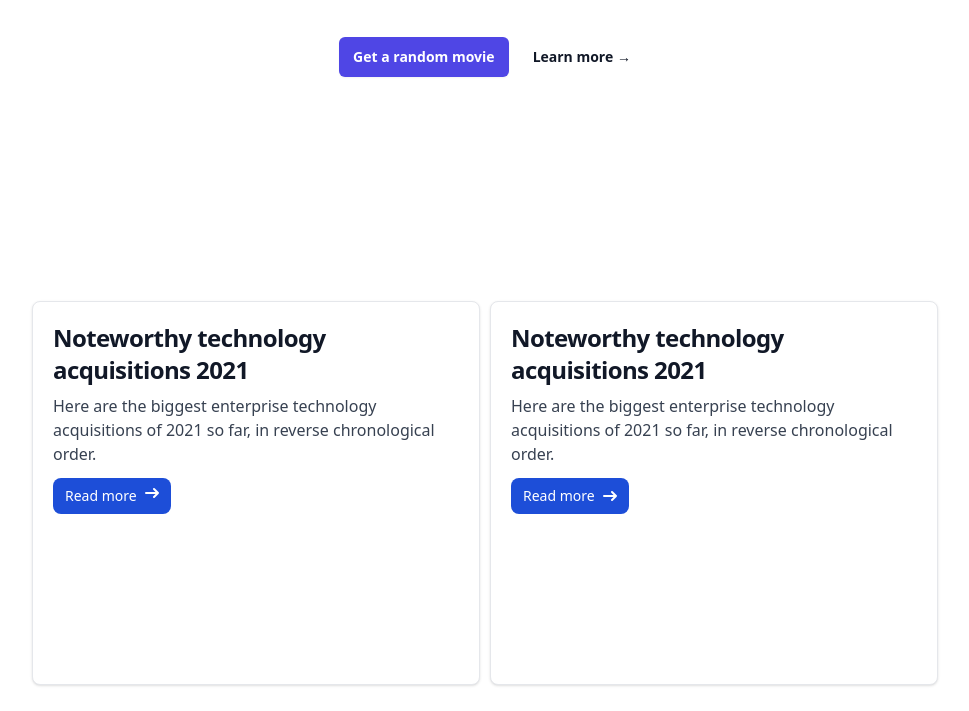
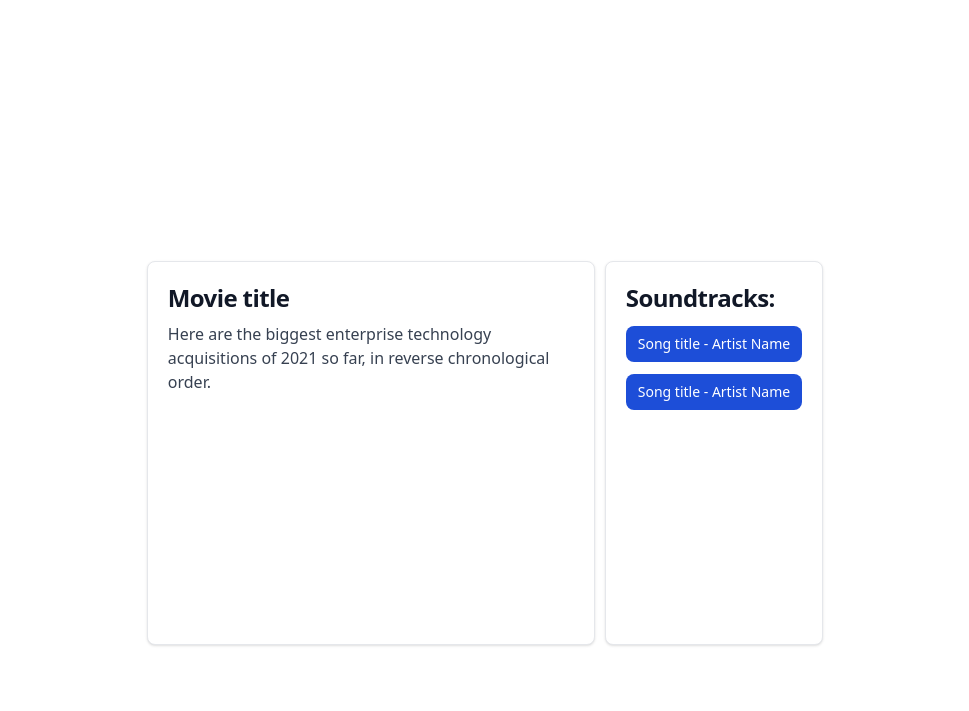
Before and after one commit to tavargas9/movie-soundtrack-id, a plain HTML site: page index.html in a window 1280 px wide. Shown: the part 801-1512 px from the top of the page, without its empty margins (155-1124 px from the left). Drawn offline with nearby package versions, Linux system fonts and the light colour scheme.

Commit message:
edit html results section

```diff
--- a/assets/script.js
+++ b/assets/script.js
@@ -53,8 +53,11 @@ function getSoundtrack(info) {
     });
 };
 
+
+
 function showSoundtracks(tracks) {
-    //write function for displaying soundtrack info on website.
+    //function for displaying soundtrack info on website.
+
 };
 
 function handleSearch (event) {
--- a/index.html
+++ b/index.html
@@ -126,8 +126,10 @@
             <h1 class="text-4xl font-bold tracking-tight text-indigo-600 sm:text-6xl">Find the soundtrack to your favorite films.</h1>
             <p class="mt-6 text-lg leading-8 text-gray-600">Use the search bar in the header above to search by movie or by song and see the corresponding soundtrack or film.</p>
             <div class="mt-10 flex items-center justify-center gap-x-6">
+           <!-- "Get a random movie" button and "learn more" button
             <a href="#" class="rounded-md bg-indigo-600 px-3.5 py-2.5 text-sm font-semibold text-white shadow-sm hover:bg-indigo-500 focus-visible:outline focus-visible:outline-2 focus-visible:outline-offset-2 focus-visible:outline-indigo-600">Get a random movie</a>
             <a href="#" class="text-sm font-semibold leading-6 text-gray-900">Learn more <span aria-hidden="true">→</span></a>
+          -->
             </div>
         </div>
         </div>
@@ -142,16 +144,9 @@
     <div class="max-w-md h-96 bg-white border border-gray-200 rounded-lg shadow dark:bg-gray-800 dark:border-gray-700" style="margin-right: 10px;">
 
         <div class="p-5">
-            <a href="#">
-                <h5 class="mb-2 text-2xl font-bold tracking-tight text-gray-900 dark:text-white">Noteworthy technology acquisitions 2021</h5>
-            </a>
+
+            <h5 class="mb-2 text-2xl font-bold tracking-tight text-gray-900 dark:text-white">Movie title</h5>
             <p class="mb-3 font-normal text-gray-700 dark:text-gray-400">Here are the biggest enterprise technology acquisitions of 2021 so far, in reverse chronological order.</p>
-            <a href="#" class="inline-flex items-column px-3 py-2 text-sm font-medium text-center text-white bg-blue-700 rounded-lg hover:bg-blue-800 focus:ring-4 focus:outline-none focus:ring-blue-300 dark:bg-blue-600 dark:hover:bg-blue-700 dark:focus:ring-blue-800">
-                Read more
-                 <svg class="w-3.5 h-3.5 ml-2" aria-hidden="true" xmlns="http://www.w3.org/2000/svg" fill="none" viewBox="0 0 14 10">
-                    <path stroke="currentColor" stroke-linecap="round" stroke-linejoin="round" stroke-width="2" d="M1 5h12m0 0L9 1m4 4L9 9"/>
-                </svg>
-            </a>
         </div>
     </div>
 
@@ -159,19 +154,21 @@
     <div class="max-w-md h-96 bg-white border border-gray-200 rounded-lg shadow dark:bg-gray-800 dark:border-gray-700">
 
         <div class="p-5">
-            <a href="#">
-                <h5 class="mb-2 text-2xl font-bold tracking-tight text-gray-900 dark:text-white">Noteworthy technology acquisitions 2021</h5>
-            </a>
-            <p class="mb-3 font-normal text-gray-700 dark:text-gray-400">Here are the biggest enterprise technology acquisitions of 2021 so far, in reverse chronological order.</p>
-            <a href="#" class="inline-flex items-center px-3 py-2 text-sm font-medium text-center text-white bg-blue-700 rounded-lg hover:bg-blue-800 focus:ring-4 focus:outline-none focus:ring-blue-300 dark:bg-blue-600 dark:hover:bg-blue-700 dark:focus:ring-blue-800">
-                Read more
-                 <svg class="w-3.5 h-3.5 ml-2" aria-hidden="true" xmlns="http://www.w3.org/2000/svg" fill="none" viewBox="0 0 14 10">
-                    <path stroke="currentColor" stroke-linecap="round" stroke-linejoin="round" stroke-width="2" d="M1 5h12m0 0L9 1m4 4L9 9"/>
-                </svg>
-            </a>
+
+            <h5 class="mb-2 text-2xl font-bold tracking-tight text-gray-900 dark:text-white">Soundtracks:</h5>
+            <ul id="soundtracks-list flex flex-col">
+              <li class="mt-3 items-center px-3 py-2 text-sm font-medium text-center text-white bg-blue-700 rounded-lg hover:bg-blue-800 focus:ring-4 focus:outline-none focus:ring-blue-300 dark:bg-blue-600 dark:hover:bg-blue-700 dark:focus:ring-blue-800">
+                Song title - Artist Name
+              </li>
+              <li class="mt-3 items-center px-3 py-2 text-sm font-medium text-center text-white bg-blue-700 rounded-lg hover:bg-blue-800 focus:ring-4 focus:outline-none focus:ring-blue-300 dark:bg-blue-600 dark:hover:bg-blue-700 dark:focus:ring-blue-800">
+                Song title - Artist Name
+            </li>
+            </ul>
         </div>
     </div>
 </div>
+
+
         <!-- oct. 2nd progress -->
         <footer>
           <!-- style of footer -->
```
